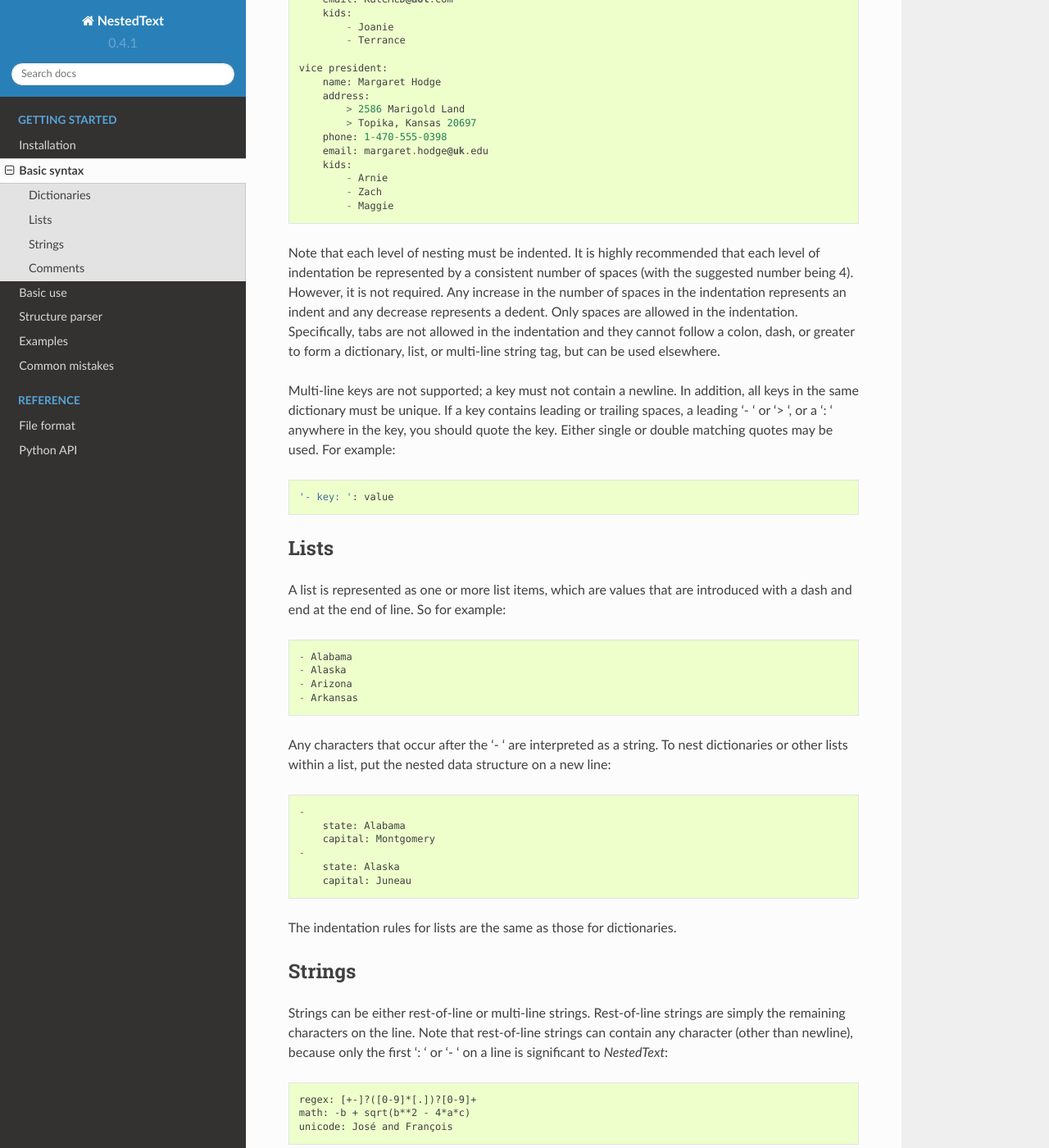
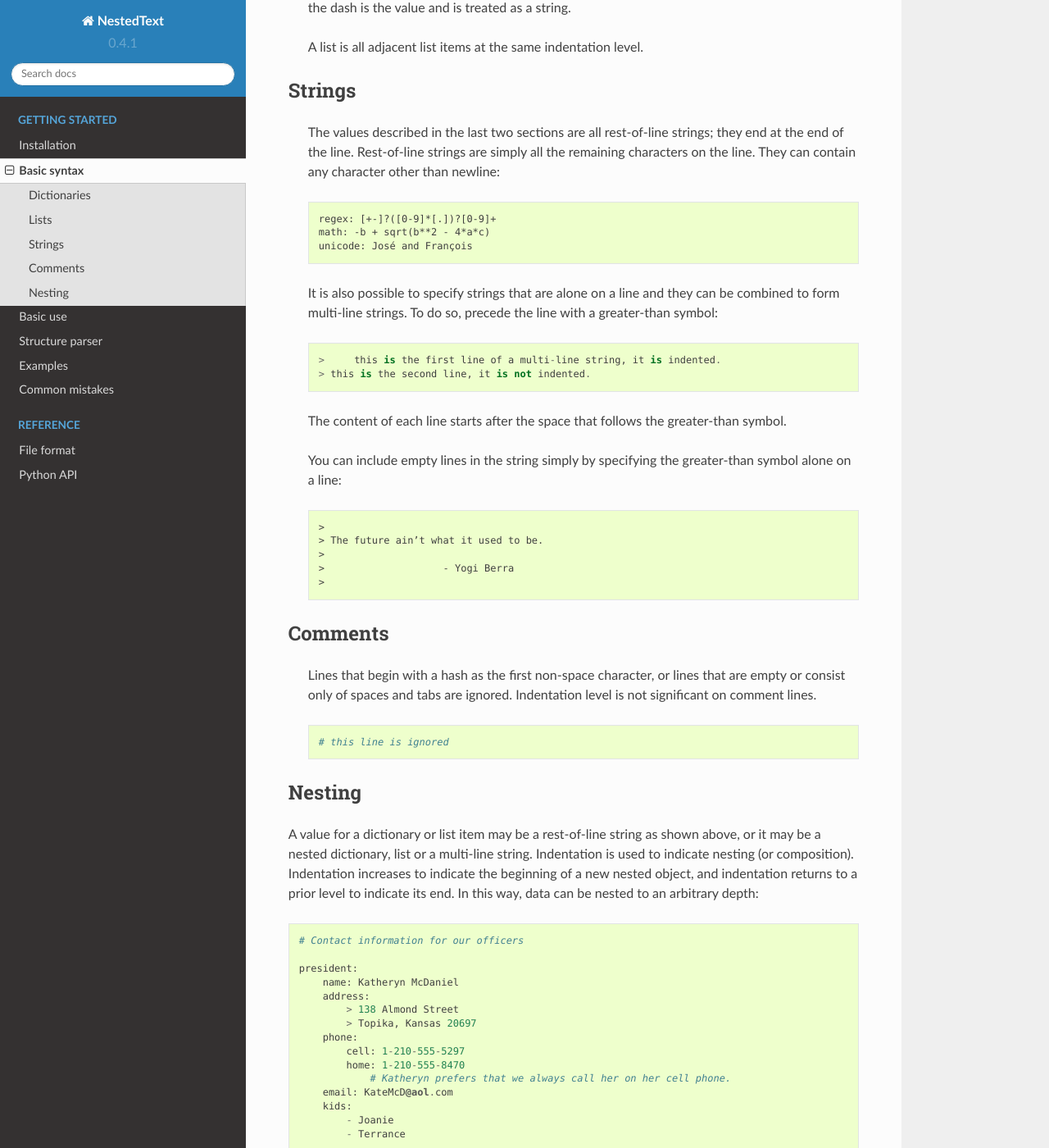
Before and after one commit to KenKundert/nestedtext, a Sphinx documentation site: the page built from doc/how_to_write.rst, in a window 1280 px wide and 1400 px high, scrolled down 859 px. Shown: the whole window at 82% size. Built offline with Sphinx 7.4.7 and the Read the Docs theme 2.0.0, drawn with Linux system fonts in a browser that asks for light colours; some of the changed text lies outside the part shown.

Commit message:
doc: Rewrite how-to-write section of manual.

```diff
--- a/doc/examples.rst
+++ b/doc/examples.rst
@@ -48,7 +48,7 @@
     date format: h:mm A, dddd MMMM D
     screen width: 90
 
-This file, of course, is in *NextedText* format.  After being read by
+This file, of course, is in *NestedText* format.  After being read by
 :func:`loads()` it is processed by a `Voluptuous
 <https://github.com/alecthomas/voluptuous>`_ schema that does some checking on
 the form of the values specified and then converts the holdings to a list of
--- a/doc/file_format.rst
+++ b/doc/file_format.rst
@@ -50,3 +52,14 @@
 indentation, then the next line holds the value, which may be a list,
 a dictionary, or a multi-line string.  Otherwise the value is empty; it is taken
 to be an empty string.
+
+An increase in the number of spaces in the indentation signifies the start of
+a nested object.  Indentation must return to a prior level when the nested
+object ends.  Each level of indentation need not employ the same number of
+additional spaces, though it is recommended that you choose either 2 or 4 spaces
+to represent a level of hierarchy and you use that consistently throughout the
+document.  However, this is not required. Any increase in the number of spaces
+in the indentation represents an indent and any decrease represents a dedent.
+Only spaces are allowed in the indentation. Specifically, tabs are not allowed.
+In addition, tabs cannot follow a colon, cash, or greater-than symbol to form
+a dictionary, list, or string item.  Tabs can be included in string values.
--- a/doc/how_to_write.rst
+++ b/doc/how_to_write.rst
@@ -1,28 +1,112 @@
 ************
 Basic syntax
 ************
-A *NestedText* file is composed entirely of:
 
-- Dictionaries_
-- Lists_
-- Strings_
-- Comments_
+This is a overview of the syntax of a *NestedText* document, which consists of
+a :ref:`nested collection <nesting>` of :ref:`dictionaries <dictionaries>`,
+:ref:`lists <lists>`, and :ref:`strings <strings>`.  You can find more specifics
+:ref:`later on <nestedtext file format>`.
 
+
+.. _dictionaries:
 
 Dictionaries
 ============
-A dictionary contains one or more dictionary items, each on its own line and in
-each the key and value separated by a colon.  The value is optional and the
-colon must be followed by a space or a newline to act as the key/value
-separator. So for example::
 
-    name: Katheryn McDaniel
-    phone: 1-210-555-5297
-    email: KateMcD@aol.com
+    A dictionary is a collection of name/value pairs::
 
-In this example both the keys and values are strings.  Keys are always strings,
-but the values may be strings, dictionaries, or lists.  Dictionaries and lists
-can be nested to arbitrary depth::
+        name 1: value 1
+        name 2: value 2
+        ...
+
+    A dictionary item is introduced by a key (the name) and a colon at the start
+    of a line.  Anything that follows the space after the colon is the value and
+    is treated as a string.
+
+    The key is a string and must be quoted (delimited by matching single or
+    double quote characters) if it contains characters that could be
+    misinterpreted.
+
+    A dictionary is all adjacent dictionary items at the same indentation
+    level.
+
+
+.. _lists:
+
+Lists
+=====
+
+    A list is a collection of simple values::
+
+        - value 1
+        - value 2
+        ...
+
+    A list item is introduced with a dash at the start of a line.  Anything that
+    follows the space after the dash is the value and is treated as a string.
+
+    A list is all adjacent list items at the same indentation level.
+
+
+.. _strings:
+
+Strings
+=======
+
+    The values described in the last two sections are all rest-of-line strings;
+    they end at the end of the line.  Rest-of-line strings are simply all the
+    remaining characters on the line.  They can contain any character other than
+    newline::
+
+        regex: [+-]?([0-9]*[.])?[0-9]+
+        math: -b + sqrt(b**2 - 4*a*c)
+        unicode: José and François
+
+    It is also possible to specify strings that are alone on a line and they can
+    be combined to form multi-line strings. To do so, precede the line with
+    a greater-than symbol::
+
+        >     this is the first line of a multi-line string, it is indented.
+        > this is the second line, it is not indented.
+
+    The content of each line starts after the space that follows the
+    greater-than symbol.
+
+    You can include empty lines in the string simply by specifying the
+    greater-than symbol alone on a line::
+
+        >
+        > The future ain’t what it used to be.
+        >
+        >                    - Yogi Berra
+        >
+
+
+.. _comments:
+
+Comments
+========
+
+    Lines that begin with a hash as the first non-space character, or lines that
+    are empty or consist only of spaces and tabs are ignored.  Indentation level
+    is not significant on comment lines.
+
+    ::
+
+        # this line is ignored
+
+
+.. _nesting:
+
+Nesting
+=======
+
+A value for a dictionary or list item may be a rest-of-line string as shown
+above, or it may be a nested dictionary, list or a multi-line string.
+Indentation is used to indicate nesting (or composition).  Indentation increases
+to indicate the beginning of a new nested object, and indentation returns to
+a prior level to indicate its end.  In this way, data can be nested to an
+arbitrary depth::
 
     # Contact information for our officers
 
@@ -52,91 +136,8 @@
             - Zach
             - Maggie
 
-Note that each level of nesting must be indented. It is highly recommended that
-each level of indentation be represented by a consistent number of spaces (with
-the suggested number being 4). However, it is not required. Any increase in the
-number of spaces in the indentation represents an indent and any decrease
-represents a dedent. Only spaces are allowed in the indentation. Specifically,
-tabs are not allowed in the indentation and they cannot follow a colon, dash, or
-greater to form a dictionary, list, or multi-line string tag, but can be used
-elsewhere.
-
-Multi-line keys are not supported; a key must not contain a newline. In
-addition, all keys in the same dictionary must be unique. If a key contains
-leading or trailing spaces, a leading '- ' or '> ', or a ': ' anywhere in the
-key, you should quote the key.  Either single or double matching quotes may be
-used.  For example::
-
-    '- key: ': value
-
-Lists
-=====
-A list is represented as one or more list items, which are values that are
-introduced with a dash and end at the end of line. So for example::
-
-    - Alabama
-    - Alaska
-    - Arizona
-    - Arkansas
-
-Any characters that occur after the '- ' are interpreted as a string.  To nest
-dictionaries or other lists within a list, put the nested data structure on a
-new line::
-
-    -
-        state: Alabama
-        capital: Montgomery
-    -
-        state: Alaska
-        capital: Juneau
-
-The indentation rules for lists are the same as those for dictionaries.
-
-Strings
-=======
-Strings can be either rest-of-line or multi-line strings.  Rest-of-line strings
-are simply the remaining characters on the line.  Note that rest-of-line strings
-can contain any character (other than newline), because only the first ': ' or
-'- ' on a line is significant to *NestedText*::
-
-    regex: [+-]?([0-9]*[.])?[0-9]+
-    math: -b + sqrt(b**2 - 4*a*c)
-    unicode: José and François
-
-A multi-line string is a newline followed by one or more indented text lines
-where each line is introduced with '> '::
-
-    name: Katheryn McDaniel
-    address:
-        > 138 Almond Street
-        > Topika, Kansas 20697
-    phone: 1-210-555-5297
-    email: KateMcD@aol.com
-
-You can include empty lines at the beginning or end of the string by adding just
-the prefix.  Note that blank lines are always ignored --- including before,
-after, and even within multi-line strings::
-
-    Yogi Berra:
-        >
-        > The future ain’t what it used to be.
-        >
-
-Only the initial '> ' is removed from each line in the final string.  This makes
-it trivial to specify strings with leading whitespace::
-
-    greeting: Dearest Kathy:
-    body:
-        >     It has been such a long time. I am very much looking forward to
-        > seeing both you and Margaret again.
-    closing: See you soon.
-    signature: -Rupert
-
-In this example, the value of *body* is a multi-line string for which the first
-line is indented by 4 spaces.  The second line in *body* has no leading space.
-
-Comments
-========
-Blank lines and comment lines are ignored. Blank lines are empty lines or lines
-that consist only of white space. Comment lines are lines where the first
-non-space character on the line is a `#`.
+It is recommended that each level of indentation be represented by a consistent
+number of spaces (with the suggested number being 2 or 4). However, it is not
+required. Any increase in the number of spaces in the indentation represents an
+indent and and the number of spaces need only be consistent over the length of
+the nested object.
--- a/doc/releases.rst
+++ b/doc/releases.rst
@@ -19,7 +19,7 @@
       leading and trailing quotes and spaces.
     - The *NestedText* top-level is no longer restricted to only dictionaries
       and lists. The top-level can now also be a single string.
-    - :func:`loads` now returns *None* when given an empty *NestedString*.
+    - :func:`loads` now returns *None* when given an empty *NestedText* document.
     - Change :exc:`NestedTextError` attribute names to make them more consistent
       with those used by JSON package.
     - Added :meth:`NestedTextError.get_extended_codicil`.
```
Also changed, not shown: other parts of doc/file_format.rst (+2 -0 lines).
